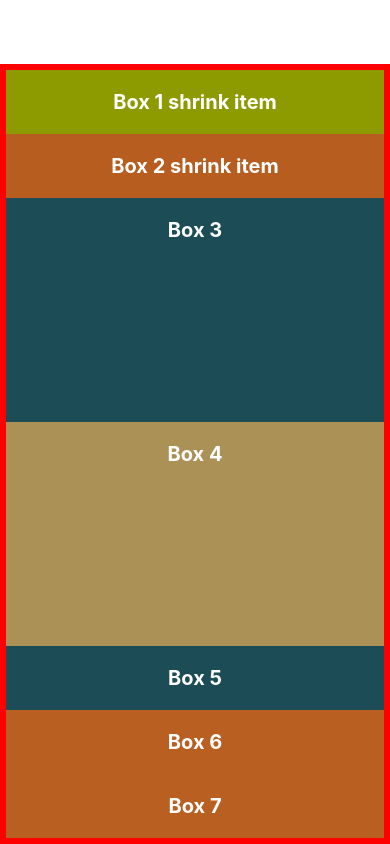
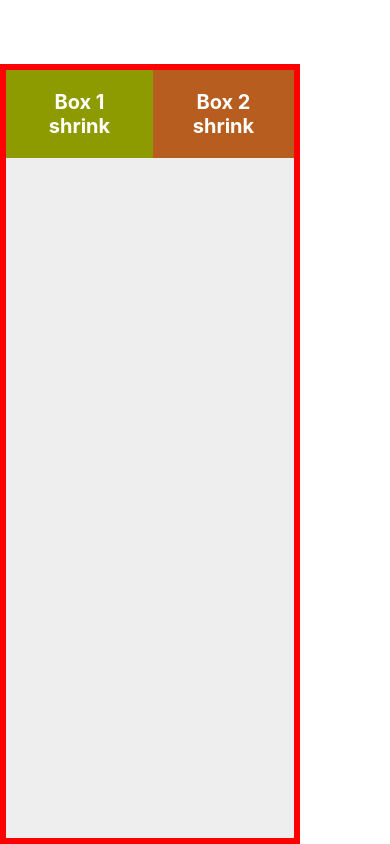
Before and after one commit to jas4code/codevodlution-react-native, a React Native app: screen / in a window 390 px wide. Built offline with nearby package versions, Linux system fonts and the light colour scheme.

Commit message:
Using flexShrink Property

```diff
--- a/App.js
+++ b/App.js
@@ -6,13 +6,13 @@ export default function App() {
 		// <View style={{ backgroundColor: 'plum', flex: 1 }}></View>
 
 		<View style={styles.container}>
-			<Box style={{ backgroundColor: '#8e9b00' }}>Box 1 shrink item</Box>
-			<Box style={{ backgroundColor: '#b65d1f' }}>Box 2 shrink item</Box>
-			<Box style={{ backgroundColor: '#1c4c56', flexBasis: 140, flex: 1 }}>Box 3</Box>
-			<Box style={{ backgroundColor: '#ab9156', height: 140, flex: 1 }}>Box 4</Box>
-			<Box style={{ backgroundColor: '#1c4c56' }}>Box 5</Box>
-			<Box style={{ backgroundColor: '#b95f21' }}>Box 6</Box>
-			<Box style={{ backgroundColor: '#b95f21' }}>Box 7</Box>
+			<Box style={{ backgroundColor: '#8e9b00', flexShrink: 1 }}>Box 1 shrink</Box>
+			<Box style={{ backgroundColor: '#b65d1f', flexShrink: 2 }}>Box 2 shrink</Box>
+			{/* <Box style={{ backgroundColor: '#1c4c56' }}>Box 3</Box>
+			<Box style={{ backgroundColor: '#ab9156' }}>Box 4</Box>
+			<Box style={{ backgroundColor: '#6b0803' }}>Box 5</Box>
+			<Box style={{ backgroundColor: '#1c4c56' }}>Box 6</Box>
+			<Box style={{ backgroundColor: '#b95f21' }}>Box 7</Box> */}
 		</View>
 	);
 }
@@ -25,5 +25,8 @@ const styles = StyleSheet.create({
 		borderColor: 'red',
 
 		flex: 1,
+		flexDirection: 'row',
+		alignItems: 'flex-start',
+		width: 300,
 	},
 });
```
